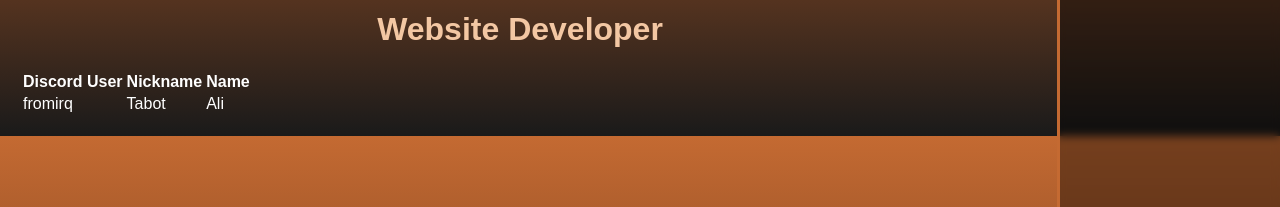
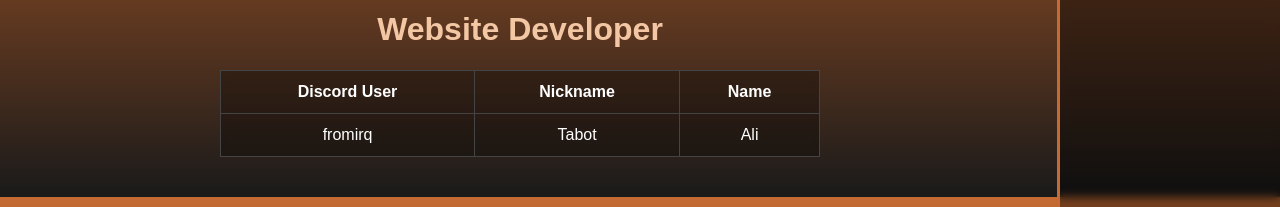
Before and after one commit to mem210946-ship-it/NorthTown, a plain HTML site: page index.html in a window 1280 px wide. Shown: the part 337-544 px from the top of the page. Drawn offline with Linux system fonts and the light colour scheme.

Commit message:
Update index.html

```diff
--- a/index.html
+++ b/index.html
@@ -11,12 +11,6 @@
             background: linear-gradient(180deg, #c46a32 0%, #8a4a24 45%, #1a1a1a 100%);
             color: white;
             display: flex;
-            animation: fadeIn 1s ease-in-out;
-        }
-
-        @keyframes fadeIn {
-            from { opacity: 0; transform: translateY(5px); }
-            to { opacity: 1; transform: translateY(0); }
         }
 
         .sidebar {
@@ -29,12 +23,6 @@
             top: 0;
             border-left: 3px solid #c46a32;
             backdrop-filter: blur(4px);
-            animation: slideRight 0.6s ease;
-        }
-
-        @keyframes slideRight {
-            from { transform: translateX(25px); opacity: 0; }
-            to { transform: translateX(0); opacity: 1; }
         }
 
         .sidebar a {
@@ -45,7 +33,6 @@
             font-size: 18px;
             border-bottom: 1px solid #222;
             text-align: center;
-            transition: 0.25s;
         }
 
         .sidebar a:hover {
@@ -57,7 +44,6 @@
             margin-right: 240px;
             padding: 20px;
             width: 100%;
-            animation: fadeIn 1.2s ease;
         }
 
         .header-img {
@@ -65,13 +51,11 @@
             height: 300px;
             object-fit: cover;
             border-bottom: 3px solid #c46a32;
-            animation: fadeIn 1.4s ease;
         }
 
         h1 {
             color: #f3c7a3;
             text-align: center;
-            animation: fadeIn 1.2s ease;
         }
 
         .section {
@@ -80,6 +64,26 @@
 
         .section.active {
             display: block;
+        }
+
+        /* شكل الجداول القديم */
+        table {
+            width: 60%;
+            margin: 20px auto;
+            border-collapse: collapse;
+            background: rgba(0,0,0,0.30);
+            backdrop-filter: blur(3px);
+        }
+
+        th, td {
+            padding: 12px;
+            border: 1px solid #444;
+            text-align: center;
+        }
+
+        tr:hover td {
+            background: #c46a32;
+            color: #111;
         }
 
         .info-box {
@@ -104,7 +108,6 @@
             padding: 15px 25px;
             border-radius: 8px;
             text-decoration: none;
-            transition: 0.3s;
         }
 
         .link-box a:hover {
@@ -201,7 +204,9 @@
             <h1>Server Accounts</h1>
 
             <div class="link-box">
-                <a href="https://www.tiktok.com/" target="_blank">TikTok Account</a>
+                <a href="https://www.tiktok.com/@north_rp7?_r=1&_t=ZS-97tCcgOZpNE" target="_blank">
+                    TikTok Account
+                </a>
             </div>
         </div>
 
```
